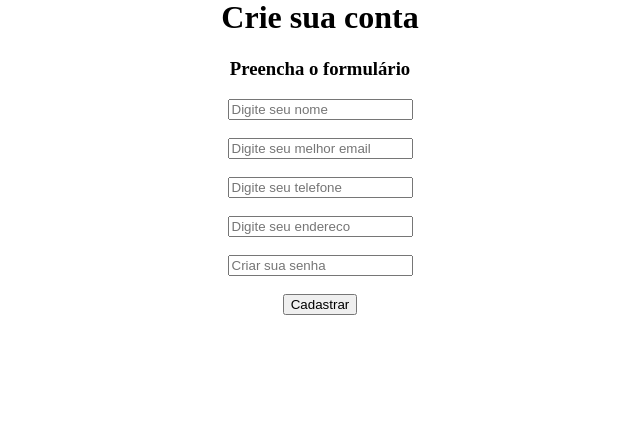
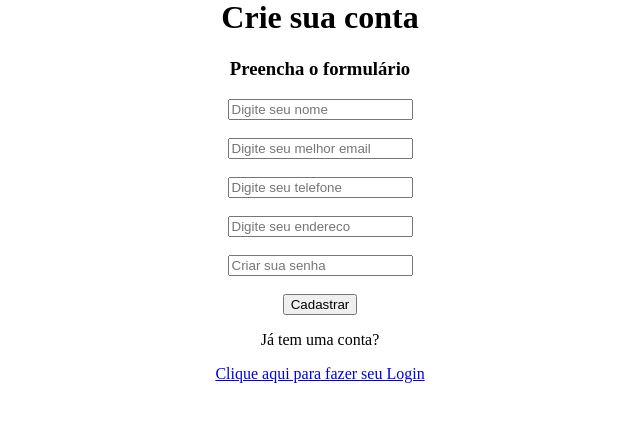
Before and after one commit to Ti-Sorrateiros/AppetiteExpress, a PHP site: template src/views/cadastro.php in a window 1280 px wide. Shown: the part 22-455 px from the top of the page, without its empty margins (320-960 px from the left). Run offline with PHP 8.4, Linux system fonts and the light colour scheme; the template is opened without the code that fills it, so the values that code supplies are empty.

Commit message:
alterações na parte de cadastro

```diff
--- a/src/views/cadastro.php
+++ b/src/views/cadastro.php
@@ -40,6 +40,11 @@
                     <input type="submit" name="createUser" value="Cadastrar">
                 </div>
             </form>
+
+            <div>
+                <p>Já tem uma conta? </p>
+                <a href="login">Clique  aqui para fazer seu Login</a>
+            </div>
         </div>
 
     </div>
```
